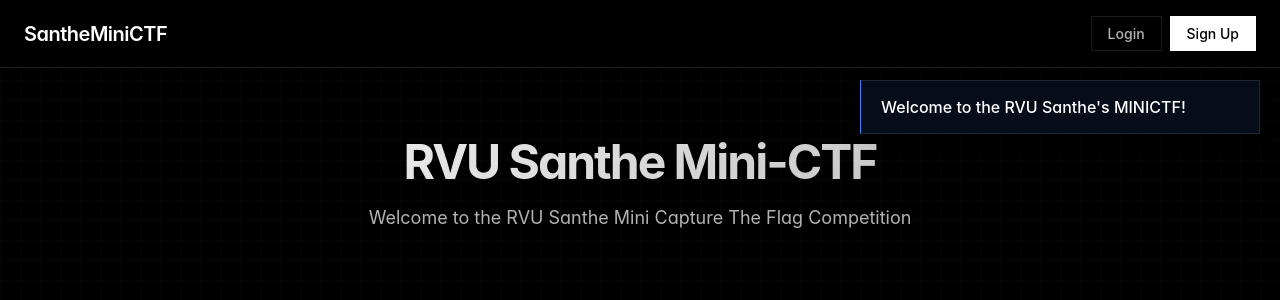
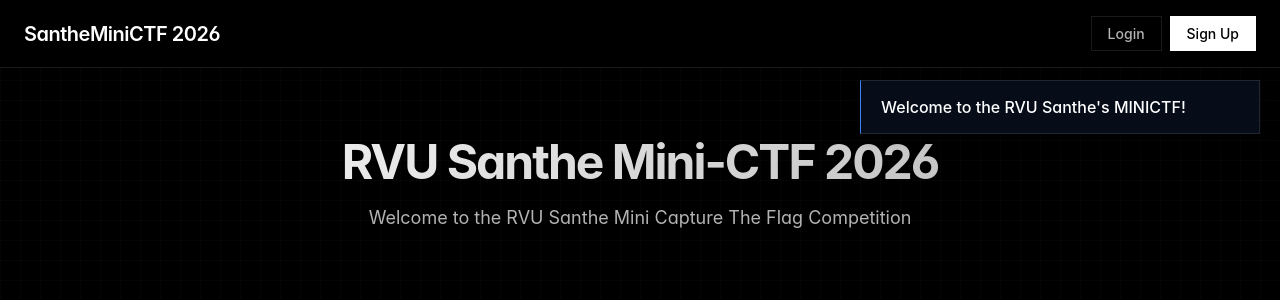
Before and after one commit to Ani07-05/santheCTF, a Django app: page / in a window 1280 px wide. Shown: the top 300 px of the page. Run offline with Django 5.2, Linux system fonts and the light colour scheme.

Commit message:
2026 edition rebrand
Update page title, nav brand, and home header to reflect the 2026 event.

```diff
--- a/ctf/templates/ctf/base.html
+++ b/ctf/templates/ctf/base.html
@@ -3,7 +3,7 @@
 <head>
     <meta charset="UTF-8">
     <meta name="viewport" content="width=device-width, initial-scale=1.0">
-    <title>RVU Santhe Mini-CTF</title>
+    <title>RVU Santhe Mini-CTF 2026</title>
 
     {% load static %}
     <link rel="stylesheet" href="{% static 'css/styles.css' %}">
@@ -20,7 +20,7 @@
 
     <nav class="main-nav">
         <div class="nav-brand">
-            <a href="{% url 'home' %}" class="brand-text">SantheMiniCTF</a>
+            <a href="{% url 'home' %}" class="brand-text">SantheMiniCTF 2026</a>
         </div>
         <div class="nav-links">
             {% if user.is_authenticated %}
--- a/ctf/templates/ctf/home.html
+++ b/ctf/templates/ctf/home.html
@@ -2,7 +2,7 @@
 
 {% block content %}
 <div class="home-header">
-    <h1 class="home-title">RVU Santhe Mini-CTF</h1>
+    <h1 class="home-title">RVU Santhe Mini-CTF 2026</h1>
     {% if user.is_authenticated %}
         <p class="user-stats">Your Points: <span class="points-badge">{{ user_profile.total_points }}</span></p>
     {% else %}
```
